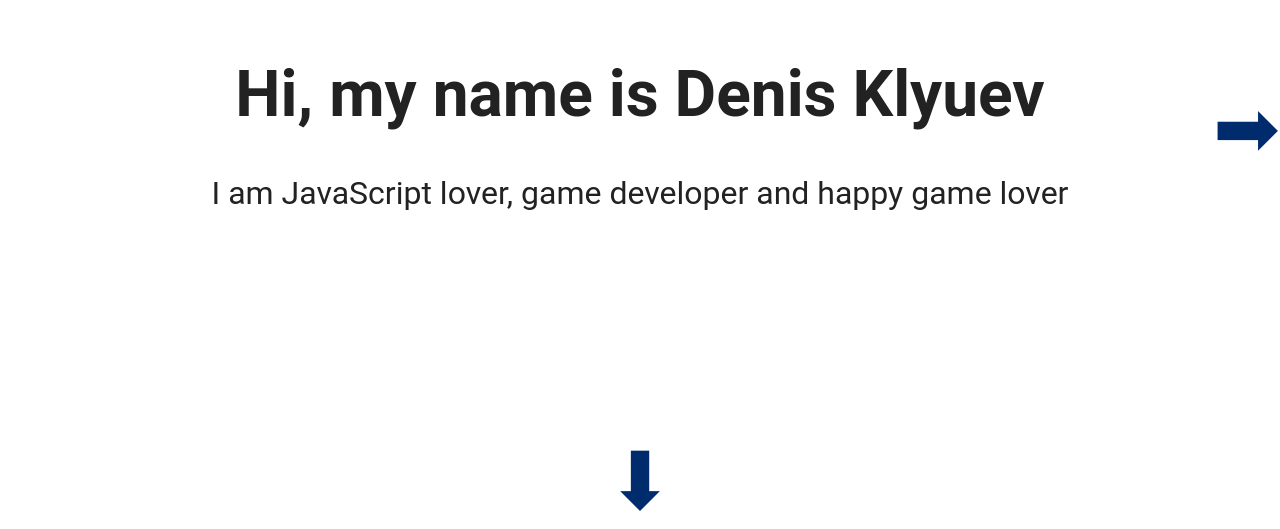
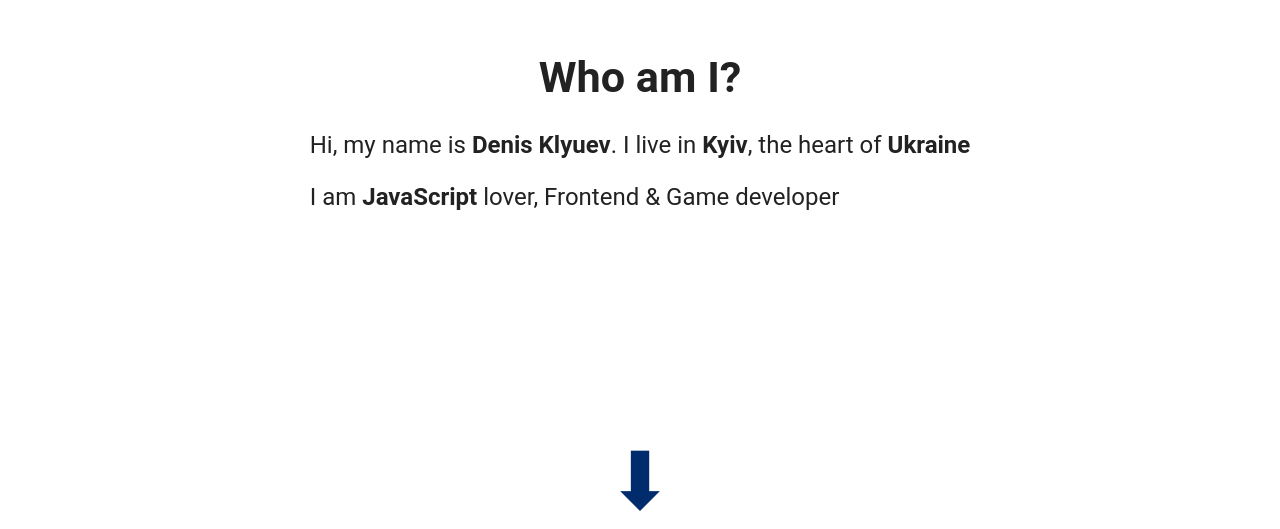
Before and after one commit to Rubyroidas/portfolio, a React app: page / in a window 1280 px wide. Shown: the part 271-800 px from the top of the page. Built offline with nearby package versions, Linux system fonts and the light colour scheme.

Commit message:
real portfolio contents

```diff
--- a/src/App.css
+++ b/src/App.css
@@ -4,7 +4,7 @@ html, body {
     padding: 0;
     margin: 0;
     font-family: Roboto, sans-serif;
-    font-size: 2vmin;
+    font-size: 3vmin;
     overflow: hidden;
     user-select: none;
 }
@@ -56,7 +56,7 @@ a:hover {
     display: inline-block;
     grid-column: s / e;
     grid-row: s / e;
-    font-size: 4vmin;
+    font-size: 1rem;
     text-align: center;
     padding: 1vmin;
 }
@@ -85,8 +85,33 @@ a:hover {
     place-self: center end;
 }
 
+a, a:hover, a:visited {
+    color: #2767d2;
+    text-decoration: none;
+}
+a:hover {
+    text-decoration: underline;
+}
+
 .slide>div.arrow.left {
     grid-column: 1 / span 1;
     grid-row: s / e;
     place-self: center start;
 }
+.slide>div.content * {
+    text-align: left;
+}
+.slide>div.content h1,
+.slide>div.content h2,
+.slide>div.content h3 {
+    text-align: center;
+}
+.slide>div.content h1 {
+    font-size: 1.8rem;
+}
+.slide>div.content h2 {
+    font-size: 1.5rem;
+}
+.slide>div.content ul {
+    list-style-type: disc;
+}
--- a/src/App.js
+++ b/src/App.js
@@ -7,8 +7,6 @@ import Slide from './Slide';
 import './App.css';
 
 const slides = config.slides;
-const COLS = Math.max(...slides.map(row => row.length));
-const ROWS = slides.length;
 
 const KEYS = {
     UP: 38,
--- a/src/config.js
+++ b/src/config.js
@@ -9,18 +9,94 @@ export default {
     slides: [
         [
             <>
-                <h1>
-                    Hi, my name is Denis Klyuev
-                </h1>
-                <p>I am JavaScript lover, game developer and happy game lover</p>
+                <h1>Who am I?</h1>
+                <p>
+                    Hi, my name is <b>Denis Klyuev</b>. I live in <b>Kyiv</b>, the heart of <b>Ukraine</b>
+                </p>
+                <p>
+                    I am <b>JavaScript</b> lover, Frontend & Game developer
+                </p>
             </>,
-            <div>hi</div>,
         ],
         [
-            'Slide 2: Welcome!',
+            <>
+                <h1>What I can do</h1>
+                <ul>
+                    <li>Make games using Phaser.js or PIXI.js<br/>
+                        Examples:
+                        <ul>
+                            <li><a href="https://lifestreet.com/resources/gallery/">At
+                                LifeStreet</a></li>
+                            <li><a href="https://playson.com/games/run/art-of-the-heist">At Lucky
+                                Labs</a></li>
+                        </ul>
+                    </li>
+                    <li>Make web projects using React, Redux, MobX<br/>
+                        Examples:
+                        <ul>
+                            <li><a href="https://gitlab.com/denis-klyuev-portfolio/vape-uptown-front">Vape catalogue Front end part</a></li>
+                        </ul>
+                    </li>
+                    <li>Setup CI</li>
+                    <li>Make Docker images</li>
+                    <li>Make <b>npm</b> packages</li>
+                    <li>Make server side using Node.js<br/>
+                        Examples:
+                        <ul>
+                            <li><a href="https://gitlab.com/denis-klyuev-portfolio/vape-uptown-back">Vape catalogue Back end part</a></li>
+                            <li><a href="https://gitlab.com/denis-klyuev-portfolio/telegram-interactive-books-bot">AWS Lambda telegram bot</a></li>
+                        </ul>
+                    </li>
+                </ul>
+                <p>I normally use webpack and ES6 for web projects</p>
+            </>,
         ],
         [
-            'Slide 3: End',
-        ]
+            <>
+                <h1>I speak</h1>
+                <ul>
+                    <li><b>Russian</b> native</li>
+                    <li><b>English</b> upper-intermediate</li>
+                    <li><b>Ukrainian</b> intermediate</li>
+                    <li><b>Spanish</b> A1 level</li>
+                    <li><b>JavaScript</b> professional</li>
+                    <li>and also <b>TypeScript, Node.js, PHP, C#, Java, C++, Ruby, HTML, CSS</b></li>
+                </ul>
+            </>,
+        ],
+        [
+            <>
+                <h1>I can use (technologies)</h1>
+                <ul>
+                    <li>AWS S3, AWS Lambda</li>
+                    <li>Phonegap, Electron, SCSS, WebPack, Gulp, Babel</li>
+                    <li>Apache, nginx, Jetty, Docker</li>
+                </ul>
+            </>,
+        ],
+        [
+            <>
+                <h1>If you ask me what I love...</h1>
+                <p>I do love:</p>
+                <ul>
+                    <li>Domain: Game development, different editors, IoT</li>
+                    <li>People: nice and polite</li>
+                    <li>Management: appreciating my efforts and contributions</li>
+                </ul>
+            </>,
+        ],
+        [
+            <>
+                <h1>How to reach out to me</h1>
+                <ul>
+                    <li>By e-mail: <b>denis.klyuev [at] google mail</b></li>
+                    <li>By phone number: <a href="sms:+380982899146">+380982899146</a></li>
+                    <li>By Telegram IM: <a href="https://t.me/denis_klyuev">denis_klyuev</a></li>
+                    <li>By Skype: <a href="skype:denis.klyuev?chat">denis.klyuev</a></li>
+                    <li>My LinkedIn profile: <a href="https://linkedin.com/in/denis-klyuev">denis-klyuev</a></li>
+                    <li>My GitHub profile: <a href="https://github.com/Rubyroidas">Rubyroidas</a></li>
+                </ul>
+            </>,
+        ],
     ]
 };
```
